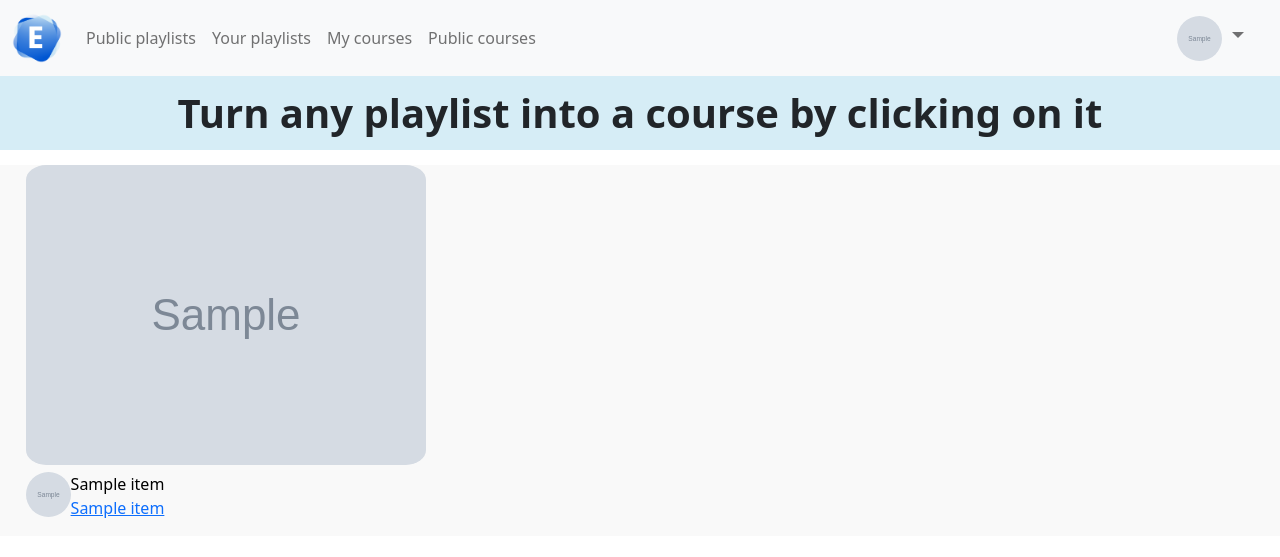
After one commit to marianar97/Etube, a Django app: template socialnetwork/templates/socialnetwork/all_public_courses.html in a window 1280 px wide. The commit adds this page. Shown: the top 557 px of the page. Run offline with Django 5.2, Linux system fonts and the light colour scheme; the template is opened without the code that fills it: most values are stand-ins (such as "Sample title", 1, 10 or a date in 2020); grey boxes marked "Sample" are stand-in pictures; parts of the project's set-up code (start-up, migrations or seed data) failed here and were passed over.

Commit message:
adding view to see all courses

```diff
--- /dev/null
+++ b/socialnetwork/templates/socialnetwork/all_public_courses.html
@@ -0,0 +1,37 @@
+{% extends "socialnetwork/base.html" %}
+
+{% load static %}
+
+{% block body %}
+
+    <div>
+        <h1 class="display-6 info">Turn any playlist into a course by clicking on it</h1>
+    </div>
+    <div class="playlist-container">
+        <div class="list-course-container">
+
+            {% for item in items %}
+                <div class="vid-list">
+                    <div class="img__wrap">
+                        <a href="{% url 'find-playlist-id' item.id %}?">
+                            <img src={{item.playlist_thumbnail}} alt="" class="thumbnail img__img">
+                            <p class="img__description">{{item.duration}}</p>
+                        </a>
+                    </div>
+                    <div class="flex-div">
+                        <img src={{item.channel_thumbnail}} alt="" width="45" height="45" class="channel-thumbnail">
+                        <div class="vid-info">
+                            <a href="" class="playlist-title">{{item.title}}</a>
+                            <p><a href="{% url 'profile' item.channel_name %}">{{item.channel_name}}</a></p>
+                        </div>
+                    </div>
+                </div>
+
+            {% endfor %}
+
+        </div>
+    </div>
+
+
+
+{% endblock %}
--- a/socialnetwork/templates/socialnetwork/base.html
+++ b/socialnetwork/templates/socialnetwork/base.html
@@ -25,7 +25,7 @@
           <div class="collapse navbar-collapse" id="navbarSupportedContent">
             <ul class="navbar-nav me-auto mb-2 mb-lg-0">
               <li class="nav-item">
-                <a class="nav-link {%if tab == 'home'%} active underline {%endif%}" aria-current="page" href="{% url 'home' %}">Public courses</a>
+                <a class="nav-link {%if tab == 'home'%} active underline {%endif%}" aria-current="page" href="{% url 'home' %}">Public playlists</a>
               </li>
               <li class="nav-item">
                 <a class="nav-link {%if tab == 'user_playlists' %}active underline{%endif%}" href="{% url 'playlists' %}">Your playlists</a>
@@ -33,7 +33,11 @@
               <li class="nav-item">
                 <a class="nav-link {%if tab == 'my_courses' %}active underline{%endif%}" href="{% url 'all-courses' %}">My courses</a>
               </li>
+              <li class="nav-item">
+                <a class="nav-link {%if tab == 'public_courses' %}active underline{%endif%}" href="{% url 'public-courses' %}">Public courses</a>
+              </li>
             </ul>
+
             <ul class="navbar-nav ms-auto mb-2 mb-lg-0"> <!-- This line has been updated -->
               <li class="nav-item dropdown">
                 <a class="nav-link dropdown-toggle navbar-brand" href="#" id="navbarDropdown" role="button" data-bs-toggle="dropdown" aria-expanded="false">
--- a/socialnetwork/urls.py
+++ b/socialnetwork/urls.py
@@ -14,5 +14,6 @@ urlpatterns = [
     path('video-watched', views.video_watched, name='video-watched'),
     path('all-courses', views.all_user_courses_view, name="all-courses"),
     path('user_course/<str:course_id>', views.user_course_video_view, name="user-course"),
-    path('find_playlist_by_id/<str:course_id>', views.find_playlist_id, name="find-playlist-id")
+    path('find_playlist_by_id/<str:course_id>', views.find_playlist_id, name="find-playlist-id"),
+    path('all-public-courses', views.all_public_courses, name='public-courses'),
 ]
```
Also changed, not shown: socialnetwork/views.py (+25 -30 lines).
